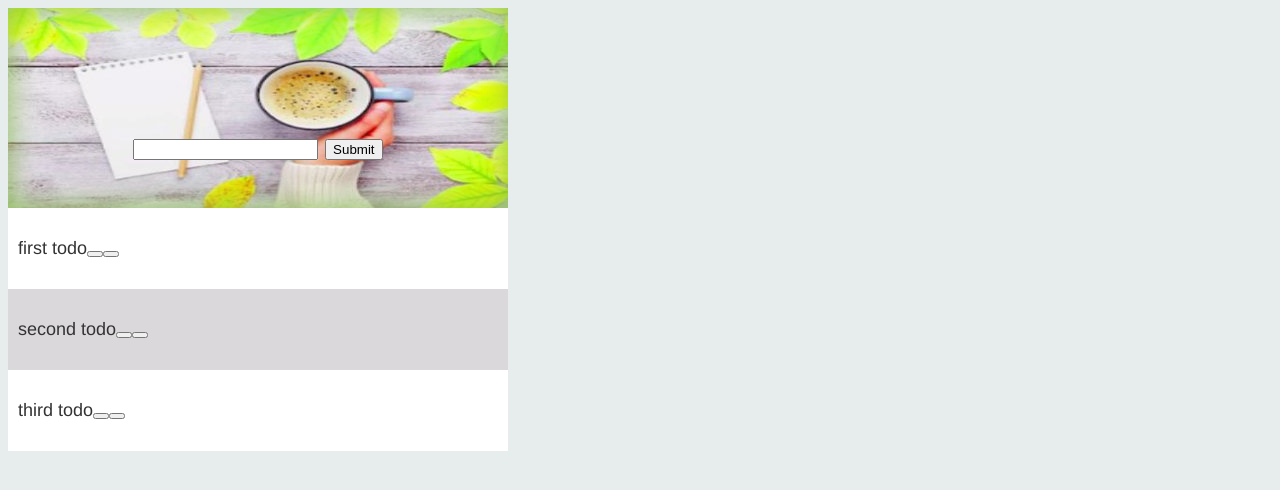
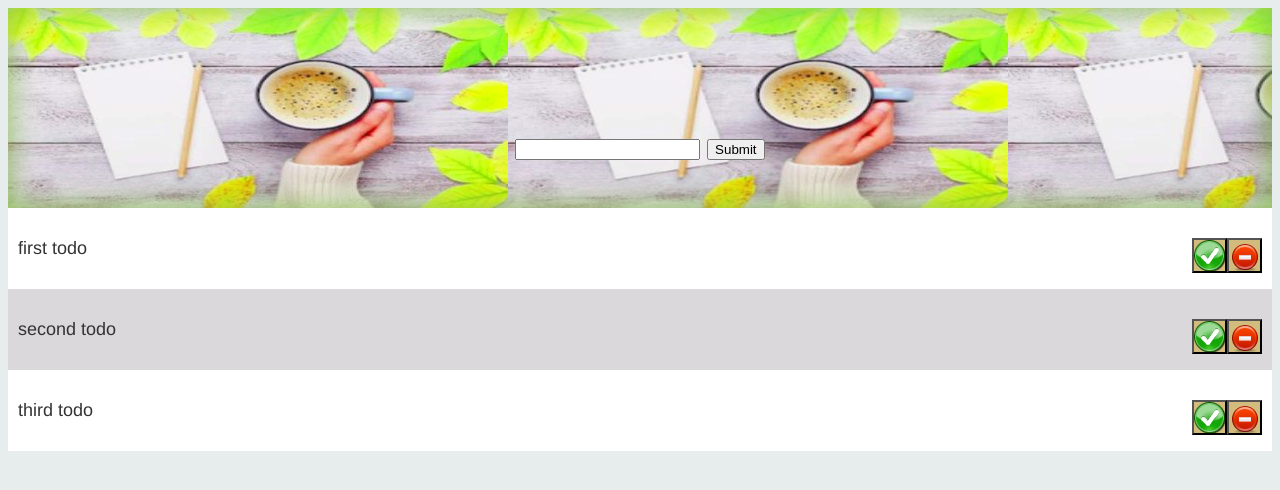
Before and after one commit to FACK1/FARH, a website: page html/index.html in a window 1280 px wide. Drawn offline with Linux system fonts and the light colour scheme.

Commit message:
updating css #2

```diff
--- a/css/style.css
+++ b/css/style.css
@@ -8,7 +8,7 @@ body {
   color: #333;
   line-height: normal;
   text-align: justify;
-  width: 500px;
+  /* width: 500px; */
 
 
 }
@@ -125,6 +125,51 @@ input[submit] {
 input:hover{
     background-color: #bbb;
 }
+
+
+  .button:hover {
+  background-color: #bbb;
+  }
+  .deleteButton{
+
+    padding: 10px;
+    width: 35px;
+    height: 35px;
+    /* background: #d9d9d9; */
+    /* color: #555; */
+    float: right;
+    text-align: center;
+    font-size: 16px;
+    cursor: pointer;
+    transition: 0.3s;
+    border-radius: 0;
+    background: url(../images/delete.png);
+    background-color: #D1BB7D;
+  }
+  .markButton{
+    padding: 10px;
+    width: 35px;
+    height: 35px;
+    /* background: #d9d9d9; */
+    /* color: #555; */
+    float: right;
+    text-align: center;
+    font-size: 16px;
+    cursor: pointer;
+    transition: 0.3s;
+    border-radius: 0;
+    background: url(../images/mark.png);
+    background-color: #D1BB7D;
+
+  }
+
+/* .deleteButton{
+    background: url(../images/delete.png);
+}
+.markButton{
+  background: url(../images/mark.png);
+} */
+
 /* Style the "Add" button */
 /* .addBtn {
     padding: 10px;
--- a/html/index.html
+++ b/html/index.html
@@ -2,6 +2,7 @@
 <html lang="en">
   <head>
     <meta charset="utf-8">
+    <meta name="viewport" content="width=device-width, initial-scale=1.0">
     <title>tdd todo</title>
     <link rel="stylesheet" href="../css/style.css">
   </head>
--- a/js/dom.js
+++ b/js/dom.js
@@ -22,6 +22,7 @@
        //end
     // this adds the delete button
     var deleteButtonNode = document.createElement('button');
+    deleteButtonNode.setAttribute('class', 'deleteButton');
     deleteButtonNode.addEventListener('click', function(event) {
       console.log(todo.id)
       var newState = todoFunctions.deleteTodo(state, todo.id);
@@ -33,6 +34,7 @@
     // add markTodo button
     //our edit
     var markNode = document.createElement('button');
+    markNode.setAttribute('class', 'markButton');
     markNode.addEventListener('click', function(event) {
       var newState = todoFunctions.markTodo(state, todo.id);
       update(newState);
```
Also changed, not shown: images/delete.png (added), images/mark.png (added).
